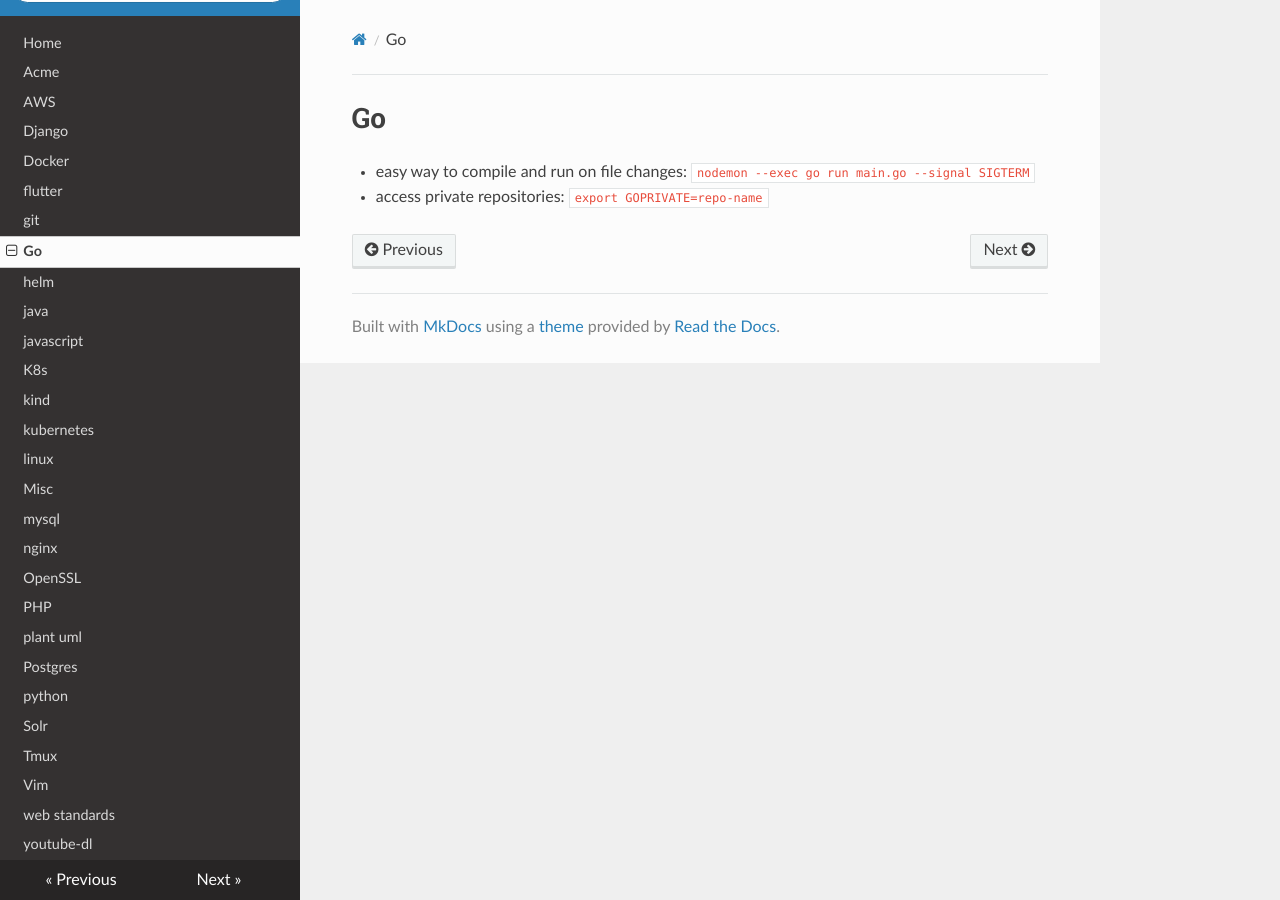
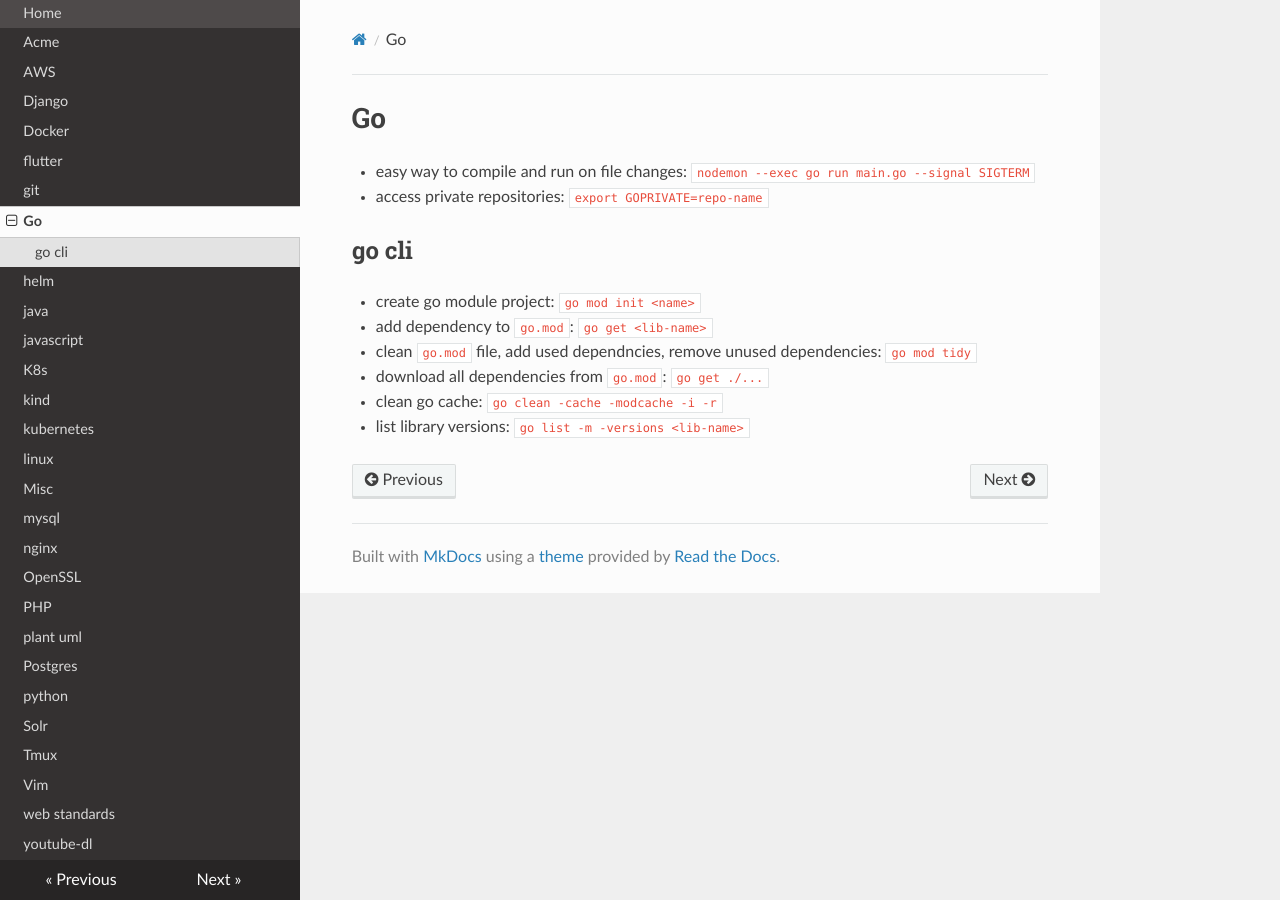
Before and after one commit to filipelucas42/notes, an MkDocs documentation site: the page built from docs/go.md, in a window 1280 px wide. Built offline with MkDocs 1.6.1, drawn with Linux system fonts in a browser that asks for light colours; nearby versions of some CDN libraries.

Commit message:
update go

```diff
--- a/docs/go.md
+++ b/docs/go.md
@@ -2,3 +2,13 @@
 
 * easy way to compile and run on file changes: `nodemon --exec go run main.go --signal SIGTERM`
 * access private repositories: `export GOPRIVATE=repo-name`
+
+## go cli
+
+* create go module project: `go mod init <name>`
+* add dependency to `go.mod`: `go get <lib-name>`
+* clean `go.mod` file, add used dependncies, remove unused dependencies:
+`go mod tidy`
+* download all dependencies from  `go.mod`: `go get ./...`
+* clean go cache: `go clean -cache -modcache -i -r`
+* list library versions: `go list -m -versions <lib-name>`
```
Also changed, not shown: docs/web-standards.md (+5 -0 lines).
